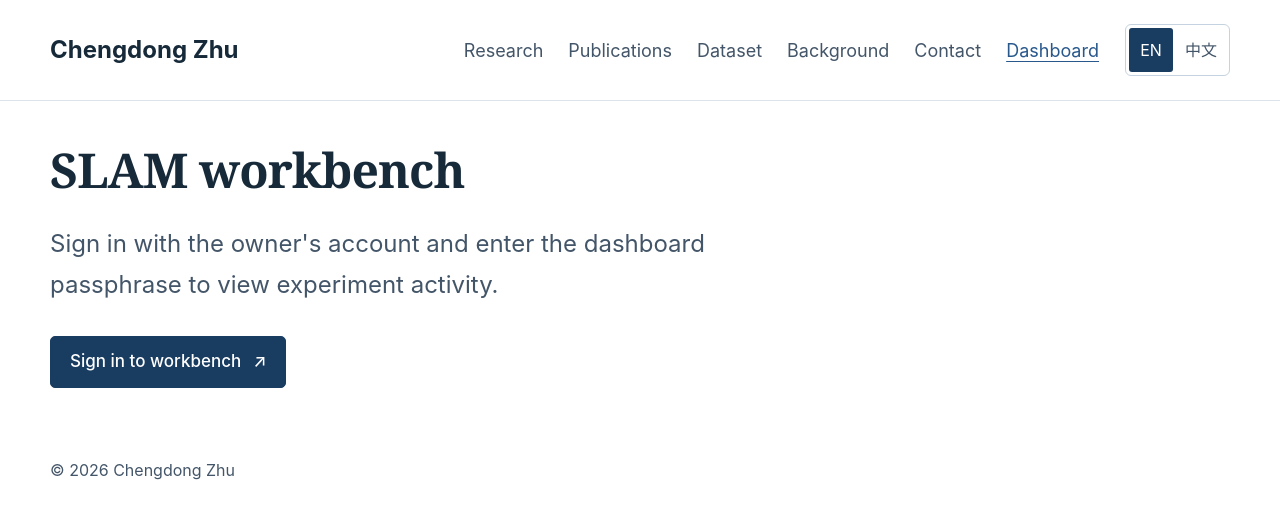
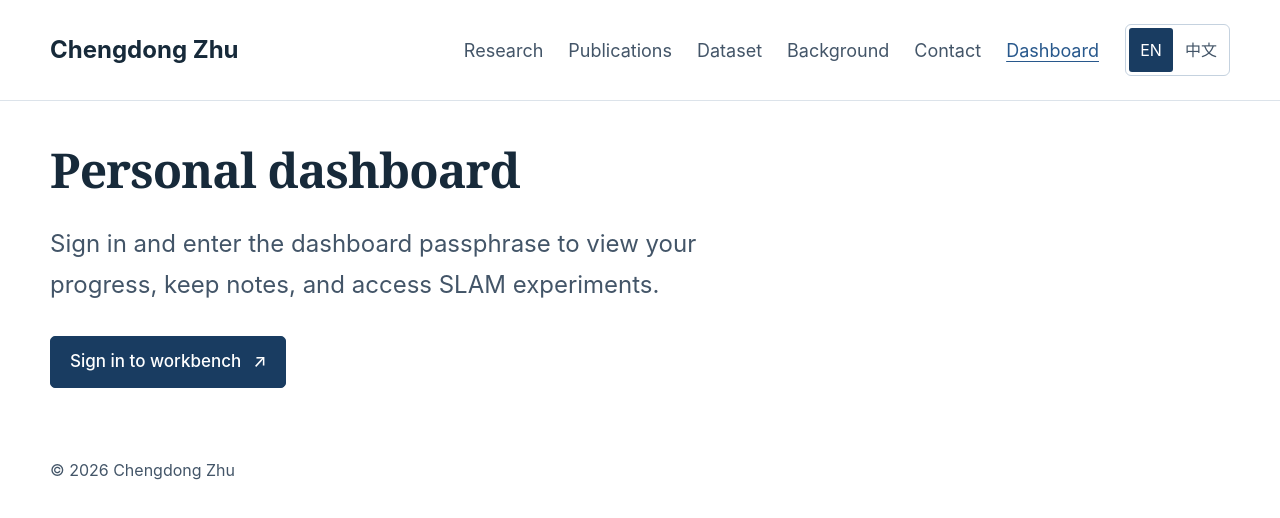
Before and after one commit to zhu-chengdong/zhu-chengdong.github.io, a plain HTML site: page dashboard/index.html in a window 1280 px wide. Drawn offline with Linux system fonts and the light colour scheme.

Commit message:
Describe the personal dashboard entry

```diff
--- a/dashboard/index.html
+++ b/dashboard/index.html
@@ -4,12 +4,12 @@
   <meta charset="utf-8">
   <meta name="viewport" content="width=device-width, initial-scale=1">
   <title>Dashboard | Chengdong Zhu</title>
-  <meta name="description" content="Owner access to the SLAM experiment workbench.">
+  <meta name="description" content="Sign in to Chengdong Zhu’s personal dashboard.">
   <meta name="robots" content="noindex, nofollow">
   <meta name="theme-color" content="#ffffff">
   <meta property="og:type" content="website">
   <meta property="og:title" content="Dashboard | Chengdong Zhu">
-  <meta property="og:description" content="Owner access to the SLAM experiment workbench.">
+  <meta property="og:description" content="Sign in to Chengdong Zhu’s personal dashboard.">
   <meta property="og:url" content="https://zhuchengdong.com/dashboard/">
   <link rel="canonical" href="https://zhuchengdong.com/dashboard/">
   <link rel="icon" href="../assets/favicon.svg?v=20261104-r3" type="image/svg+xml">
@@ -17,7 +17,7 @@
   <script src="../assets/site.js?v=20261124-dashboard" defer></script>
 </head>
 <body data-title-en="Dashboard | Chengdong Zhu" data-title-zh="工作台 | 朱铖栋"
-      data-desc-en="Owner access to the SLAM experiment workbench." data-desc-zh="SLAM 实验工作台的个人登录入口。">
+      data-desc-en="Sign in to Chengdong Zhu’s personal dashboard." data-desc-zh="朱铖栋个人工作台的登录入口。">
   <a class="skip" href="#main"><span data-en="Skip to content" data-zh="跳转至正文">Skip to content</span></a>
   <header class="masthead">
     <div class="wrap header-inner">
@@ -40,11 +40,11 @@
     </div>
   </header>
   <main id="main" class="wrap detail-header">
-    <h1 data-en="SLAM workbench" data-zh="SLAM 实验工作台">SLAM workbench</h1>
+    <h1 data-en="Personal dashboard" data-zh="个人工作台">Personal dashboard</h1>
     <p class="detail-lead"
-       data-en="Sign in with the owner's account and enter the dashboard passphrase to view experiment activity."
-       data-zh="使用所有者账号登录并输入工作台口令后，即可查看实验活动。">
-      Sign in with the owner's account and enter the dashboard passphrase to view experiment activity.
+       data-en="Sign in and enter the dashboard passphrase to view your progress, keep notes, and access SLAM experiments."
+       data-zh="登录并输入工作台密码后，可以查看工作进展、记录备忘和访问 SLAM 实验。">
+      Sign in and enter the dashboard passphrase to view your progress, keep notes, and access SLAM experiments.
     </p>
     <div class="actions">
       <a class="button primary" href="https://slam-workbench-prototype-1023.zhucd.chatgpt.site/dashboard" referrerpolicy="no-referrer">
```
